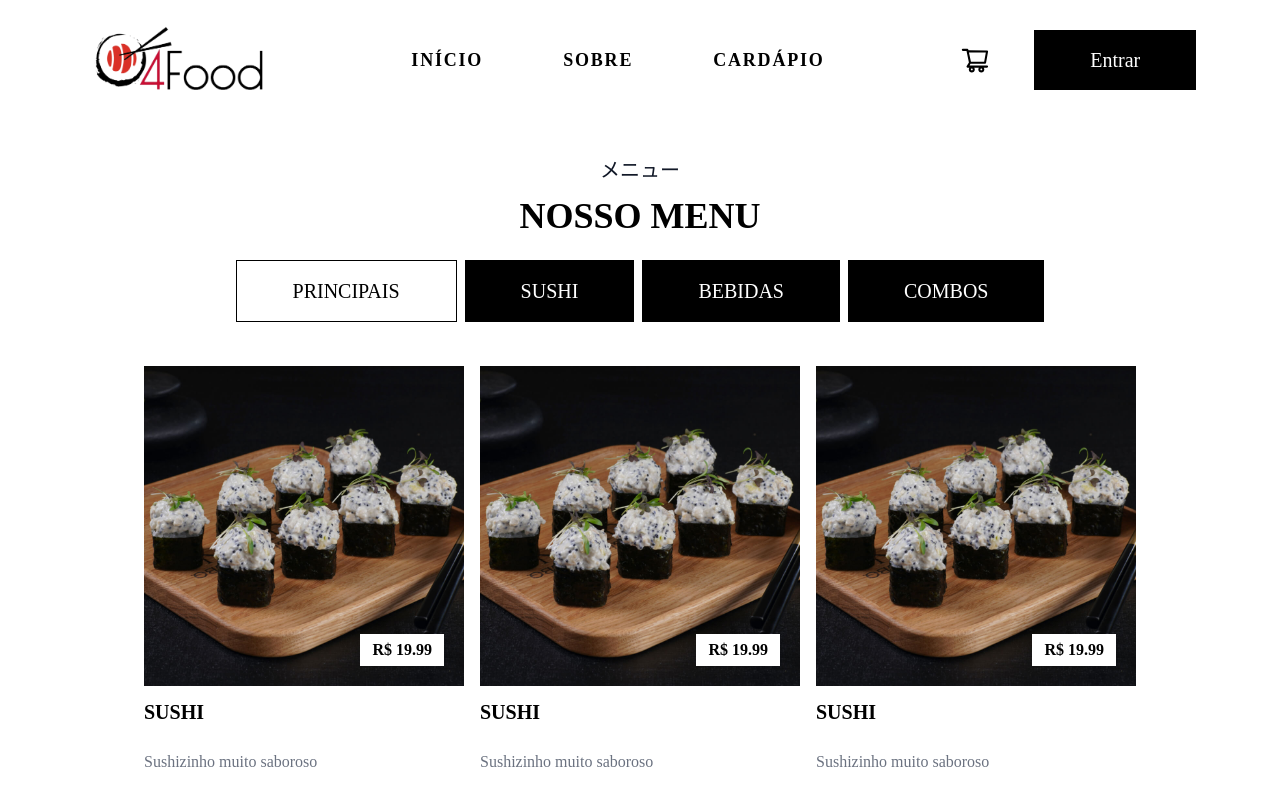
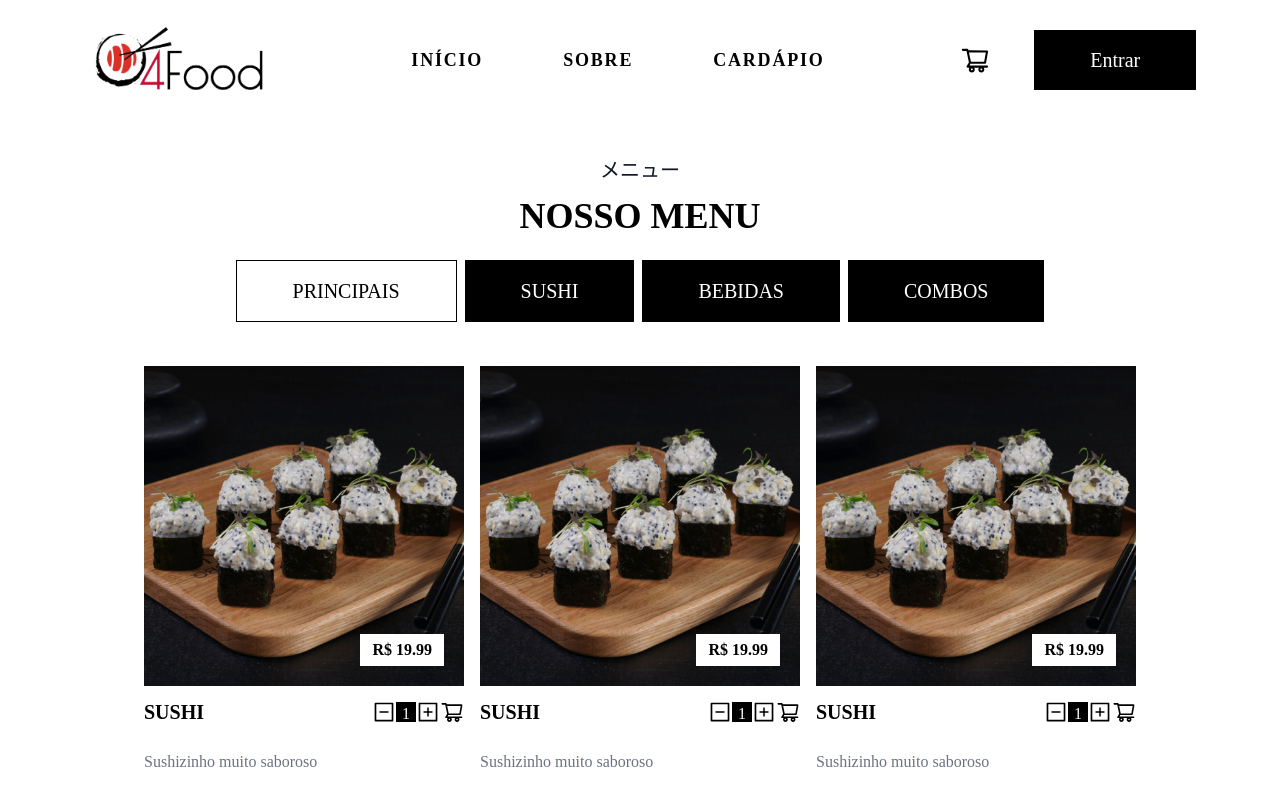
Before and after one commit to lorenzocoracini/4food, a Next.js app in the folder 4food-project/: page /cardapio in a window 1280 px wide. Shown: the top 800 px of the page. Built offline with nearby package versions, Linux system fonts and the light colour scheme; a web font is replaced by a local one.

Commit message:
Adicionando ícones no menu para adicionar ao carrinho

```diff
--- a/4food-project/src/app/components/ItemMenu.tsx
+++ b/4food-project/src/app/components/ItemMenu.tsx
@@ -1,4 +1,5 @@
 import Image, { StaticImageData } from "next/image";
+import { AiOutlineMinusSquare, AiOutlinePlusSquare, AiOutlineShoppingCart } from 'react-icons/ai'
 
 interface ProductProps {
     image: StaticImageData;
@@ -15,7 +16,15 @@ export function ItemMenu(props: ProductProps) {
                 <Image src={props.image} alt={props.name} className="lg:hover:scale-105 lg:duration-200"/>
             </div>
             <div className="divide-y-3">
-                <h1 className="text-xl font-bold uppercase py-3">{props.name}</h1>
+                <div className="flex justify-between items-center">
+                    <h1 className="text-xl font-bold uppercase py-3">{props.name}</h1>
+                    <div className="flex items-center">
+                        <button className="hover:opacity-70"><AiOutlineMinusSquare size={24}/></button>
+                        <span className="w-5 h-5 bg-black text-white text-center">1</span>
+                        <button className="hover:opacity-70"><AiOutlinePlusSquare size={24}/></button>
+                        <p><AiOutlineShoppingCart size={24}/></p>
+                    </div>
+                </div>
                 <p className="py-3 text-gray-500">{props.description}</p>
             </div>
         </div>
```
